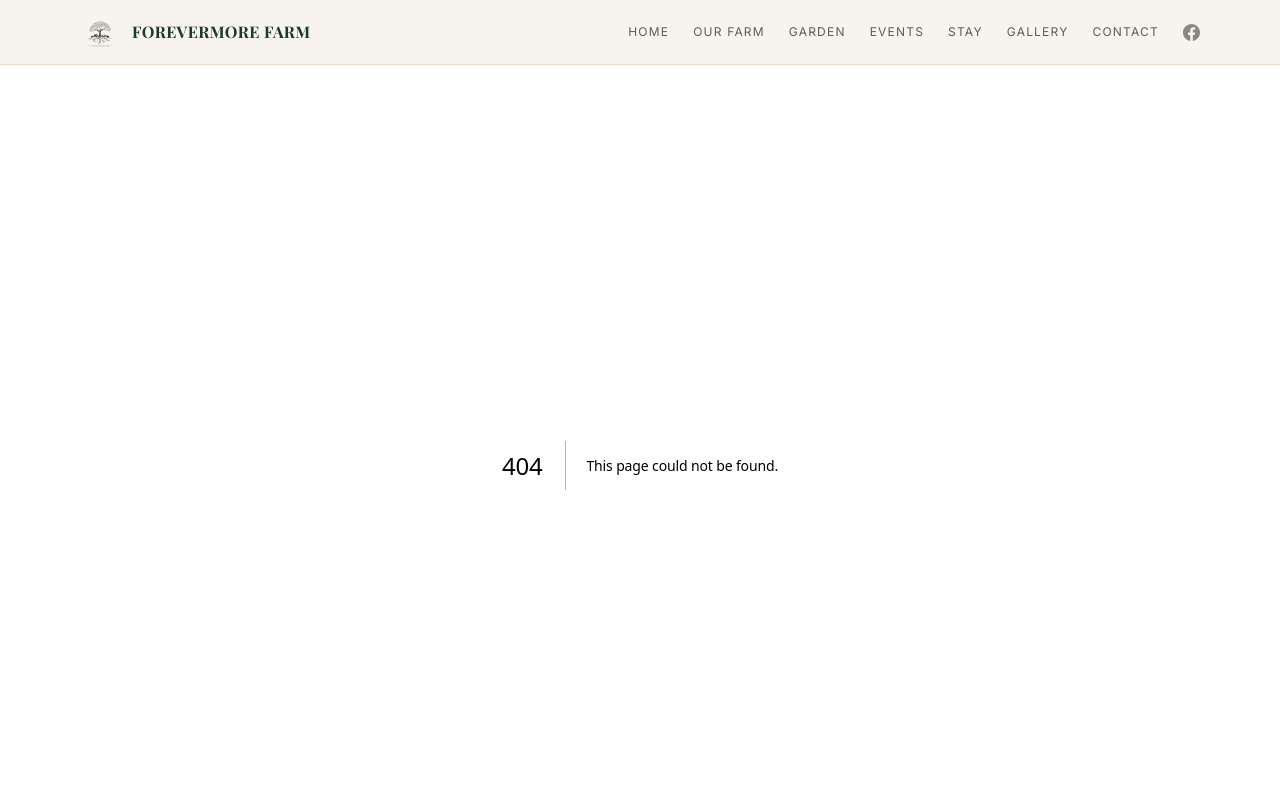
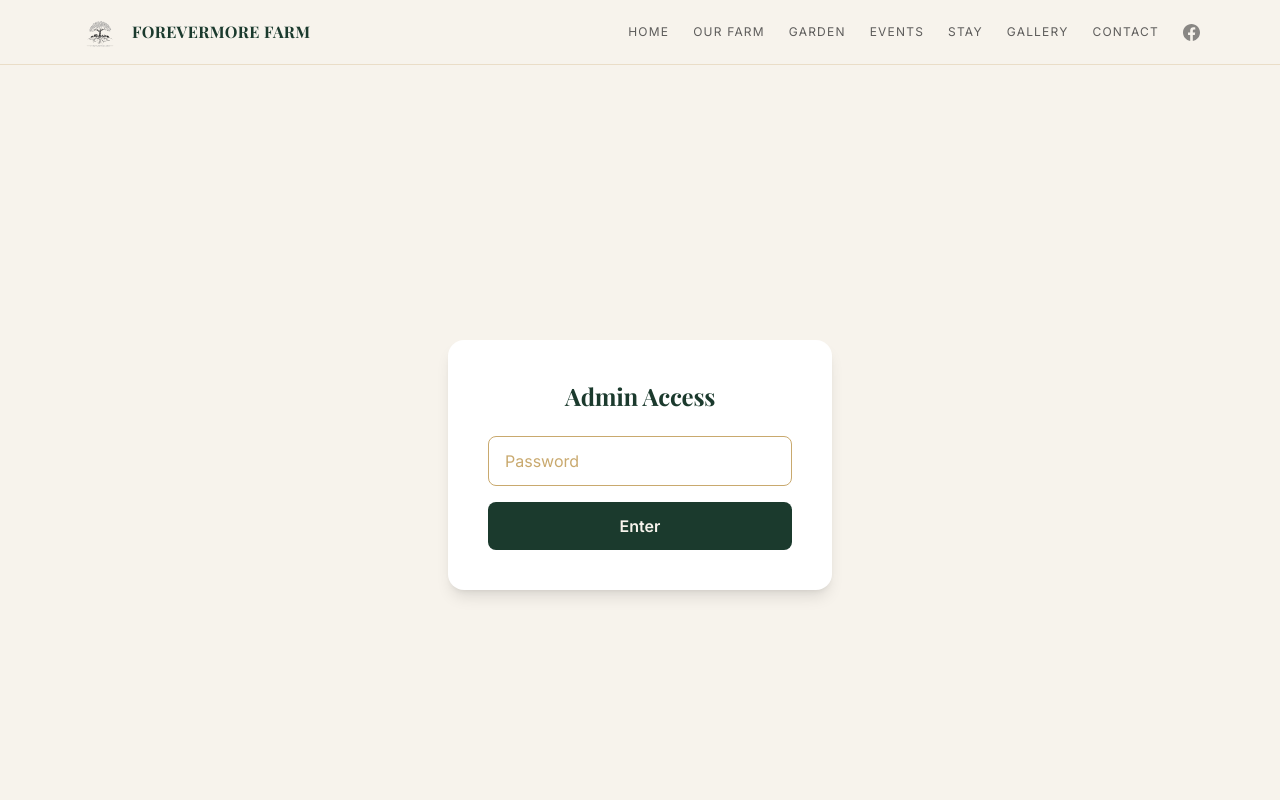
Before and after one commit to forevermore3333/forevermorefarm-website, a Next.js app: page /admin/subscribers in a window 1280 px wide. Before the commit this address had no page. Shown: the top 800 px of the page. Built offline with nearby package versions, Linux system fonts and the light colour scheme; a web font is replaced by a local one.

Commit message:
feat: password-protected admin page for subscriber list

```diff
--- /dev/null
+++ b/src/app/admin/subscribers/page.tsx
@@ -0,0 +1,169 @@
+'use client';
+
+import { useState } from 'react';
+
+interface Subscriber {
+  id: number;
+  name: string;
+  email: string;
+  phone: string | null;
+  source: string | null;
+  created_at: string;
+}
+
+function formatDate(dateStr: string) {
+  return new Date(dateStr).toLocaleDateString('en-US', {
+    month: 'short',
+    day: 'numeric',
+    year: 'numeric',
+  });
+}
+
+function exportCSV(subscribers: Subscriber[]) {
+  const headers = ['ID', 'Name', 'Email', 'Phone', 'Source', 'Signed Up'];
+  const rows = subscribers.map((s) => [
+    s.id,
+    s.name,
+    s.email,
+    s.phone ?? '',
+    s.source ?? '',
+    formatDate(s.created_at),
+  ]);
+  const csv = [headers, ...rows]
+    .map((row) => row.map((cell) => `"${String(cell).replace(/"/g, '""')}"`).join(','))
+    .join('\n');
+  const blob = new Blob([csv], { type: 'text/csv' });
+  const url = URL.createObjectURL(blob);
+  const a = document.createElement('a');
+  a.href = url;
+  a.download = 'subscribers.csv';
+  a.click();
+  URL.revokeObjectURL(url);
+}
+
+export default function AdminSubscribersPage() {
+  const [password, setPassword] = useState('');
+  const [authed, setAuthed] = useState(false);
+  const [subscribers, setSubscribers] = useState<Subscriber[]>([]);
+  const [error, setError] = useState('');
+  const [loading, setLoading] = useState(false);
+
+  async function handleSubmit(e: React.FormEvent) {
+    e.preventDefault();
+    setLoading(true);
+    setError('');
+
+    try {
+      const res = await fetch('/api/admin/subscribers', {
+        method: 'POST',
+        headers: { 'Content-Type': 'application/json' },
+        body: JSON.stringify({ password }),
+      });
+
+      if (res.ok) {
+        const data = await res.json();
+        setSubscribers(data);
+        setAuthed(true);
+      } else if (res.status === 401) {
+        setError('Incorrect password');
+      } else {
+        setError('Something went wrong. Try again.');
+      }
+    } catch {
+      setError('Network error. Try again.');
+    } finally {
+      setLoading(false);
+    }
+  }
+
+  if (!authed) {
+    return (
+      <div className="min-h-screen flex items-center justify-center bg-[#F7F3EC]">
+        <div className="bg-white rounded-2xl shadow-lg p-10 w-full max-w-sm">
+          <h1 className="text-2xl font-serif font-bold text-[#1B3A2D] mb-6 text-center tracking-tight">
+            Admin Access
+          </h1>
+          <form onSubmit={handleSubmit} className="flex flex-col gap-4">
+            <input
+              type="password"
+              value={password}
+              onChange={(e) => setPassword(e.target.value)}
+              placeholder="Password"
+              className="border border-[#C9A96E] rounded-lg px-4 py-3 text-[#1C1C1C] focus:outline-none focus:ring-2 focus:ring-[#1B3A2D] placeholder:text-[#C9A96E]"
+              required
+            />
+            {error && (
+              <p className="text-red-600 text-sm text-center">{error}</p>
+            )}
+            <button
+              type="submit"
+              disabled={loading}
+              className="bg-[#1B3A2D] hover:bg-[#4A6741] text-[#F7F3EC] font-semibold rounded-lg px-4 py-3 transition-colors disabled:opacity-50"
+            >
+              {loading ? 'Checking…' : 'Enter'}
+            </button>
+          </form>
+        </div>
+      </div>
+    );
+  }
+
+  return (
+    <div className="min-h-screen bg-[#F7F3EC] p-8">
+      <div className="max-w-6xl mx-auto">
+        <div className="flex items-center justify-between mb-6">
+          <div>
+            <h1 className="text-3xl font-serif font-bold text-[#1B3A2D] tracking-tight">
+              Subscribers
+            </h1>
+            <p className="text-[#4A6741] mt-1 text-sm">
+              {subscribers.length} subscriber{subscribers.length !== 1 ? 's' : ''}
+            </p>
+          </div>
+          <button
+            onClick={() => exportCSV(subscribers)}
+            className="bg-[#C9A96E] hover:bg-[#8B6914] text-white font-semibold rounded-lg px-5 py-2.5 text-sm transition-colors"
+          >
+            Export CSV
+          </button>
+        </div>
+
+        <div className="bg-white rounded-2xl shadow overflow-hidden">
+          <table className="w-full text-sm text-left">
+            <thead className="bg-[#1B3A2D] text-[#F7F3EC]">
+              <tr>
+                {['ID', 'Name', 'Email', 'Phone', 'Source', 'Signed Up'].map((h) => (
+                  <th key={h} className="px-4 py-3 font-semibold tracking-wide">
+                    {h}
+                  </th>
+                ))}
+              </tr>
+            </thead>
+            <tbody>
+              {subscribers.map((s, i) => (
+                <tr
+                  key={s.id}
+                  className={i % 2 === 0 ? 'bg-white' : 'bg-[#F7F3EC]'}
+                >
+                  <td className="px-4 py-3 text-[#8B6914] font-mono">{s.id}</td>
+                  <td className="px-4 py-3 text-[#1C1C1C] font-medium">{s.name}</td>
+                  <td className="px-4 py-3 text-[#1C1C1C]">{s.email}</td>
+                  <td className="px-4 py-3 text-[#1C1C1C]">{s.phone ?? '—'}</td>
+                  <td className="px-4 py-3 text-[#4A6741]">{s.source ?? '—'}</td>
+                  <td className="px-4 py-3 text-[#1C1C1C]">{formatDate(s.created_at)}</td>
+                </tr>
+              ))}
+              {subscribers.length === 0 && (
+                <tr>
+                  <td colSpan={6} className="px-4 py-8 text-center text-[#C9A96E]">
+                    No subscribers yet.
+                  </td>
+                </tr>
+              )}
+            </tbody>
+          </table>
+        </div>
+      </div>
+    </div>
+  );
+}
--- /dev/null
+++ b/src/app/api/admin/subscribers/route.ts
@@ -0,0 +1,19 @@
+import { NextRequest, NextResponse } from 'next/server';
+import { neon } from '@neondatabase/serverless';
+
+export async function POST(req: NextRequest) {
+  const body = await req.json();
+
+  if (body.password !== process.env.ADMIN_PASSWORD) {
+    return NextResponse.json({ error: 'Unauthorized' }, { status: 401 });
+  }
+
+  const sql = neon(process.env.POSTGRES_URL!);
+  const rows = await sql`
+    SELECT id, name, email, phone, source, created_at
+    FROM subscribers
+    ORDER BY created_at DESC
+  `;
+
+  return NextResponse.json(rows);
+}
```
